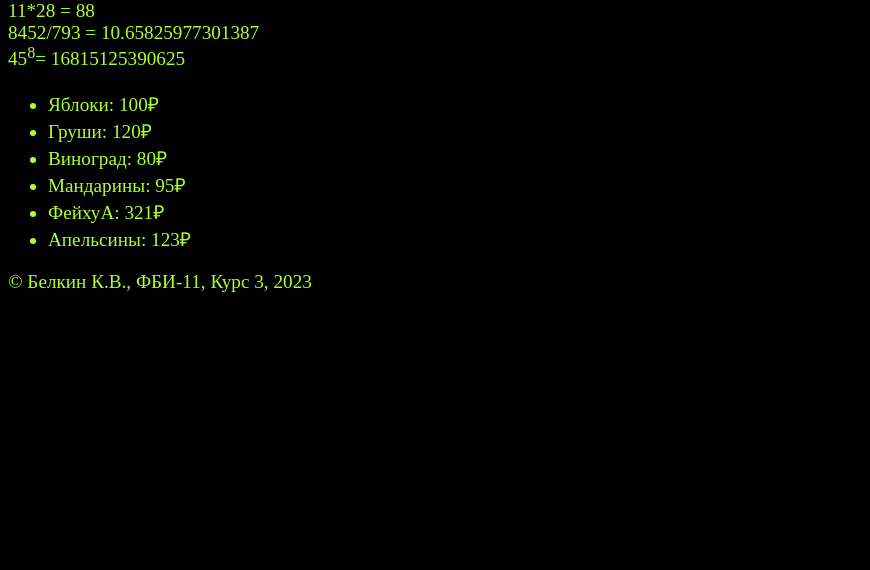
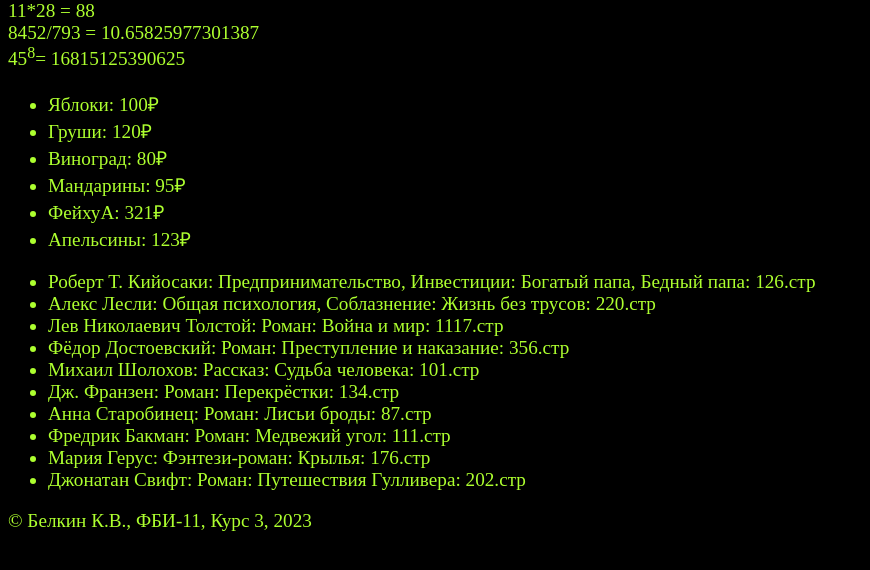
Before and after one commit to AlphaKirill/AlphaWebLabs2, a Flask app: page /lab2/example in a window 1280 px wide. Shown: the part 30-600 px from the top of the page, without its empty margins (0-870 px from the left). Run offline with Flask 3, Linux system fonts and the light colour scheme.

Commit message:
Книги

```diff
--- a/app.py
+++ b/app.py
@@ -203,6 +203,18 @@
         {'name':'ФейхуА', 'price': 321},
         {'name':'Апельсины', 'price': 123}
     ]
+    book = [
+        {'autor': 'Роберт Т. Кийосаки', 'genre': 'Предпринимательство, Инвестиции', 'name':'Богатый папа, Бедный папа', 'page': 126},
+        {'autor': 'Алекс Лесли', 'genre': 'Общая психология, Соблазнение', 'name':'Жизнь без трусов', 'page': 220},
+        {'autor': 'Лев Николаевич Толстой', 'genre': 'Роман', 'name':'Война и мир', 'page': 1117},
+        {'autor': 'Фёдор Достоевский', 'genre': 'Роман', 'name':'Преступление и наказание', 'page': 356},
+        {'autor': 'Михаил Шолохов', 'genre': 'Рассказ', 'name':'Судьба человека', 'page': 101},
+        {'autor': 'Дж. Франзен', 'genre': 'Роман', 'name':'Перекрёстки', 'page': 134},
+        {'autor': 'Анна Старобинец', 'genre': 'Роман', 'name':'Лисьи броды', 'page': 87},
+        {'autor': 'Фредрик Бакман', 'genre': 'Роман', 'name':'Медвежий угол', 'page': 111},
+        {'autor': 'Мария Герус', 'genre': 'Фэнтези-роман', 'name':'Крылья', 'page': 176},
+        {'autor': 'Джонатан Свифт', 'genre': 'Роман', 'name':'Путешествия Гулливера', 'page': 202}
+    ]
     return render_template('example.html',
                            name=name, lab_number=lab_number, rezylt_1=rezylt_1, rezylt_2=rezylt_2,rezylt_3=rezylt_3,
-                            group=group, kurs=kurs, fruits=fruits)
+                            group=group, kurs=kurs, fruits=fruits, book=book)
--- a/templates/example.html
+++ b/templates/example.html
@@ -15,9 +15,15 @@
         11*28 = {{rezylt_1}}<br>
         8452/793 = {{rezylt_2}}<br>
         45<sup>8</sup>= {{rezylt_3}}<br>
+
         <ul>
             {% for f in fruits %}
-            <li>{{ f.name }}: {{f.price}}&#x20bd </li>
+            <li>{{ f.name }}: {{ f.price }}&#x20bd </li>
+            {% endfor %}
+        </ul>
+        <ul>
+            {% for b in book %}
+            <li>{{ b.autor }}: {{ b.genre }}: {{ b.name }}: {{ b.page }}.стр </li>
             {% endfor %}
         </ul>
     </main>
@@ -32,12 +38,12 @@
          {% if group %}
             {{group}},
         {% else %}
-            Рыцарь ТАЛЧа,
+            Рыцари ТАЛЧа,
         {% endif %}
         {% if kurs %}
             {{kurs}},
         {% else %}
-            Выжившие,
+            Выживший,
         {% endif %}
         2023
     </footer>
```
